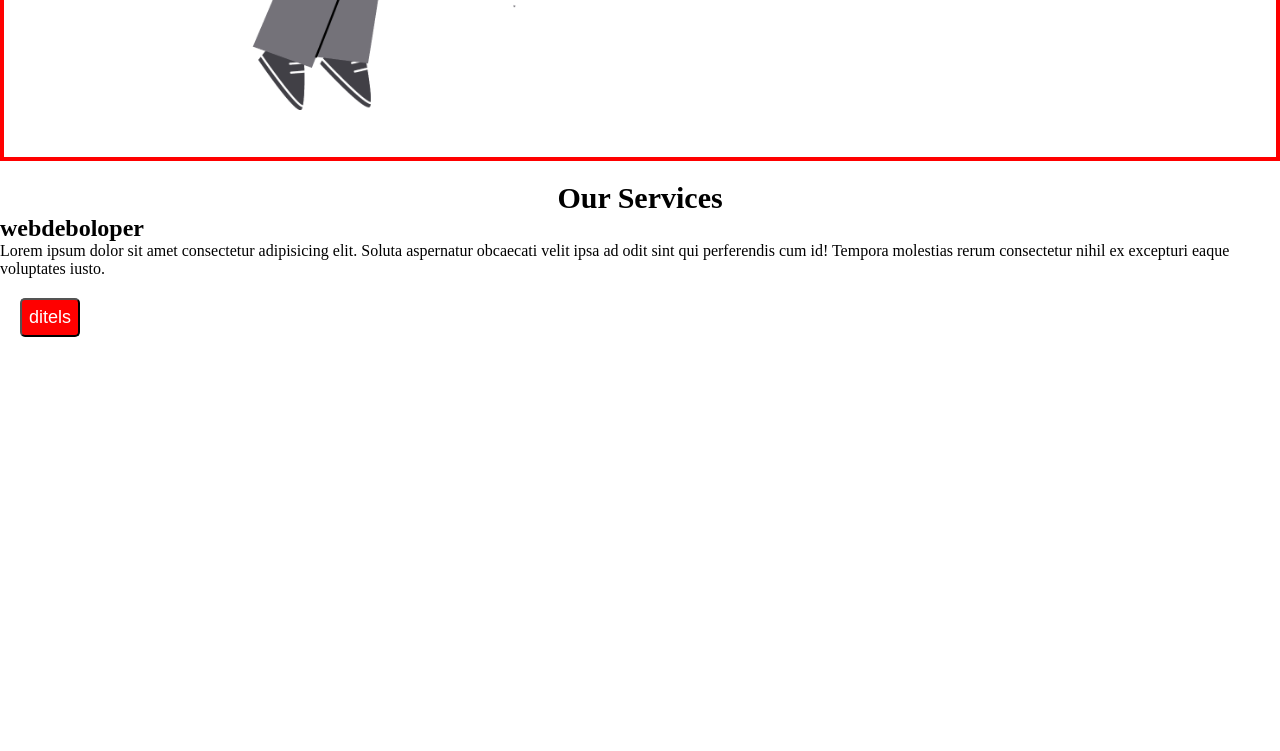
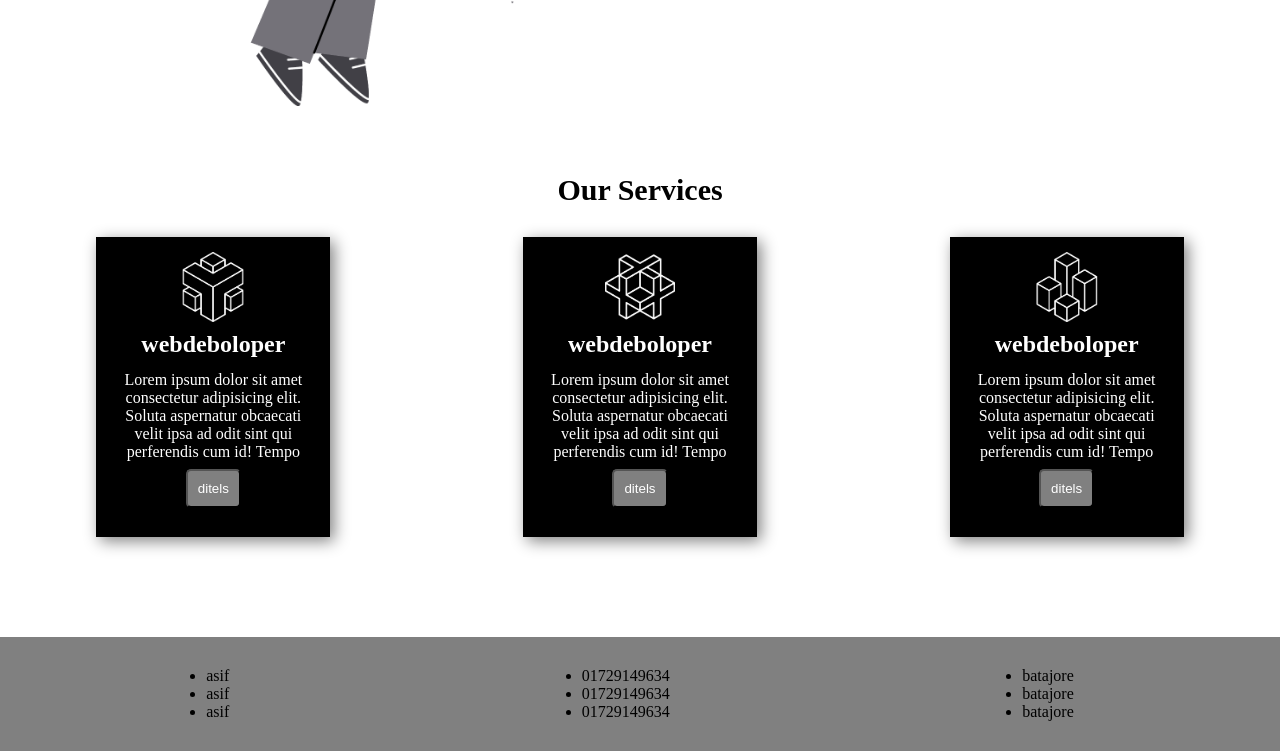
Before and after one commit to rxasif07/test-class, a plain HTML site: page index.html in a window 1280 px wide. Shown: the part 1243-1994 px from the top of the page. Before the commit the page ends 1600 px from the top, so only its background shows below. Drawn offline with Linux system fonts and the light colour scheme.

Commit message:
add website

```diff
--- a/index.html
+++ b/index.html
@@ -14,12 +14,12 @@
 <nav>
     <div class="manu-container">
         <div class="logo">
-            <img class="logo-photo" src="style/logo/Asif-designstyle-summer-m.png" alt="">
+            <img class="logo-photo" src="style/logo/Asif-designstyle-summer-m.png"  alt="">
 
 
         </div>
         <div class="manu">
-            <li class="items">Home</li>
+            <li class="items"><a href="https://www.google.com/" target="_blank">home</a></li>
             <li class="items">about</li>
             <li class="items">contuct</li>
             <li class="items">address</li>
@@ -60,22 +60,64 @@
             </div>
 
         </section>
+        <!-- this is sirvices section -->
+
         <section>
             <h1 class="about">our services</h1>
-          <div class="service-containe">
+          <div class="service-container">
+
             <div class="box">
+                <img class="icon" src="/style/icon/0.png" alt="">
 
-                <h2>webdeboloper</h2>
-                <p>
-                    Lorem ipsum dolor sit amet consectetur adipisicing elit. Soluta aspernatur obcaecati velit ipsa ad odit sint qui perferendis cum id! Tempora
-                     molestias rerum consectetur nihil ex excepturi eaque voluptates iusto.
+                <h2 class="box-header">webdeboloper</h2>
+                <p class="box-dricription">
+                Lorem ipsum dolor sit amet consectetur adipisicing elit. Soluta aspernatur obcaecati velit ipsa ad odit sint qui perferendis cum id! Tempo
                 </p>
-                <button class="button">ditels</button>
+                <button class="button2">ditels</button>
+            </div>
+            <div class="box">
+                <img class="icon" src="/style/icon/1.png" alt="">
+
+                <h2 class="box-header">webdeboloper</h2>
+                <p class="box-dricription">
+                Lorem ipsum dolor sit amet consectetur adipisicing elit. Soluta aspernatur obcaecati velit ipsa ad odit sint qui perferendis cum id! Tempo
+                </p>
+                <button class="button2">ditels</button>
+            </div>
+            <div class="box">
+                <img class="icon" src="/style/icon/2.png" alt="">
+
+                <h2 class="box-header">webdeboloper</h2>
+                <p class="box-dricription">
+                Lorem ipsum dolor sit amet consectetur adipisicing elit. Soluta aspernatur obcaecati velit ipsa ad odit sint qui perferendis cum id! Tempo
+                </p>
+                <button class="button2">ditels</button>
             </div>
           </div>
         </section>
     </main>
-    <footer>
+    <footer class="main-footer">
+        <div class="footer1">
+            <ul>
+                <li>asif</li>
+                <li>asif</li>
+                <li>asif</li>
+            </ul>
+        </div>
+        <div class="footer3">
+            <ul>
+                <li>01729149634</li>
+                <li>01729149634</li>
+                <li>01729149634</li>
+            </ul>
+        </div>
+        <div class="footer2">
+            <ul>
+                <li>batajore</li>
+                <li>batajore</li>
+                <li>batajore</li>
+            </ul>
+        </div>
 
     </footer>
 
--- a/style/index.css
+++ b/style/index.css
@@ -72,7 +72,7 @@
     justify-content: space-around;
     height: 490px;
     align-items: center;
-    border: 4px solid red;
+
 
 
 }
@@ -85,3 +85,40 @@
     margin-top: 20px;
     font-size: 30px;text-transform: capitalize;
 }
+.box{
+    width: 204px;
+    height: 270px;
+    box-shadow: 4px 4px 15px gray;
+    background-color: black;
+    text-align: center;
+    color: white;
+    padding: 15px;
+}
+.icon{
+    width: 70px;
+}
+.button2{
+    background-color:gray;
+    color: white;
+    padding: 10px;
+    border-radius: 5px;
+}
+.box-dricription{
+    padding: 8px;
+}
+.box-header{
+    padding: 5px;
+}
+.service-container{
+    display: flex;
+    justify-content: space-around;
+    margin-top: 30px;
+    height: 400px;
+
+}
+.main-footer{
+    display: flex;
+    justify-content: space-around;
+    background-color: gray;
+    padding: 30px;
+}
```
